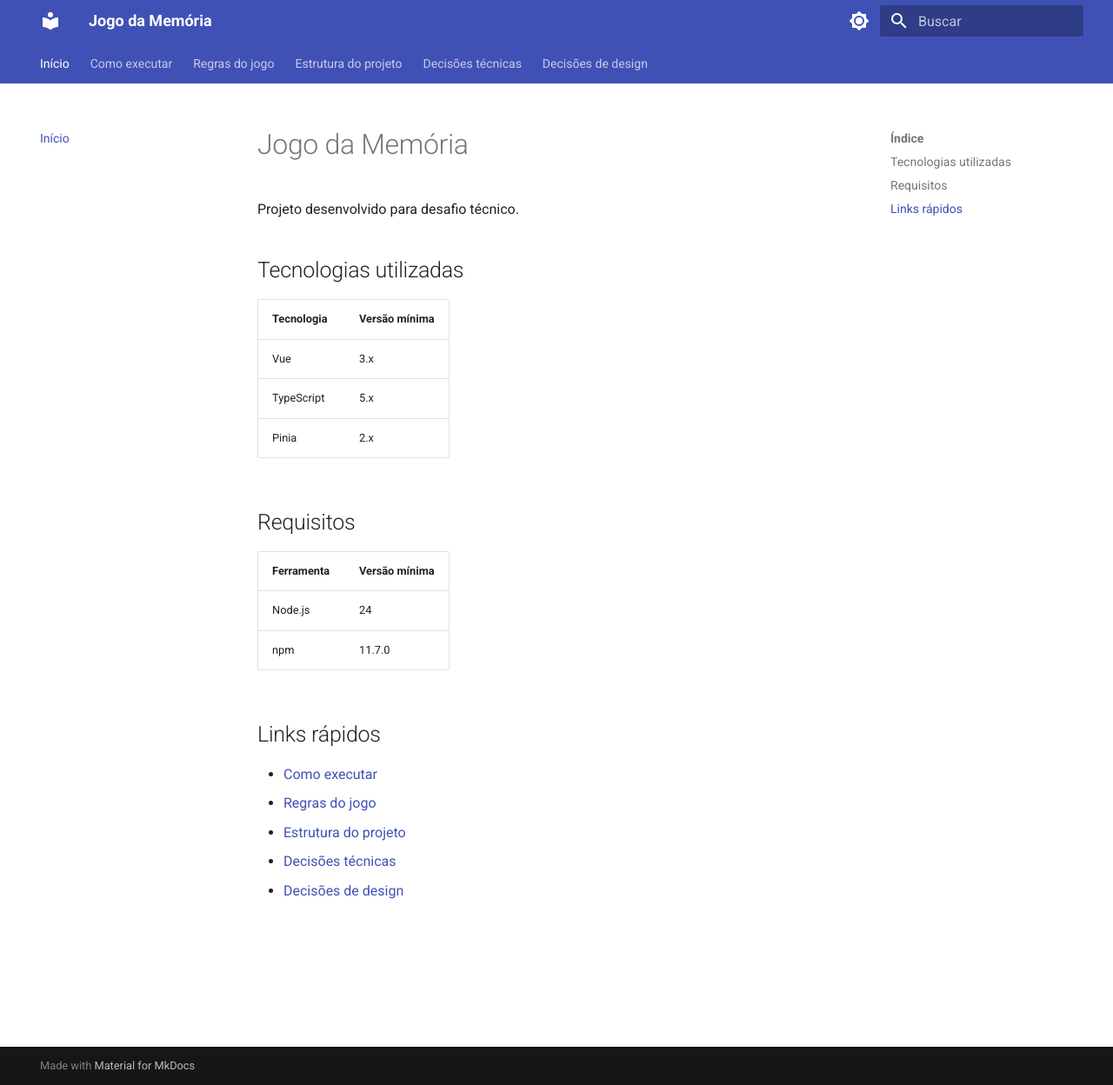
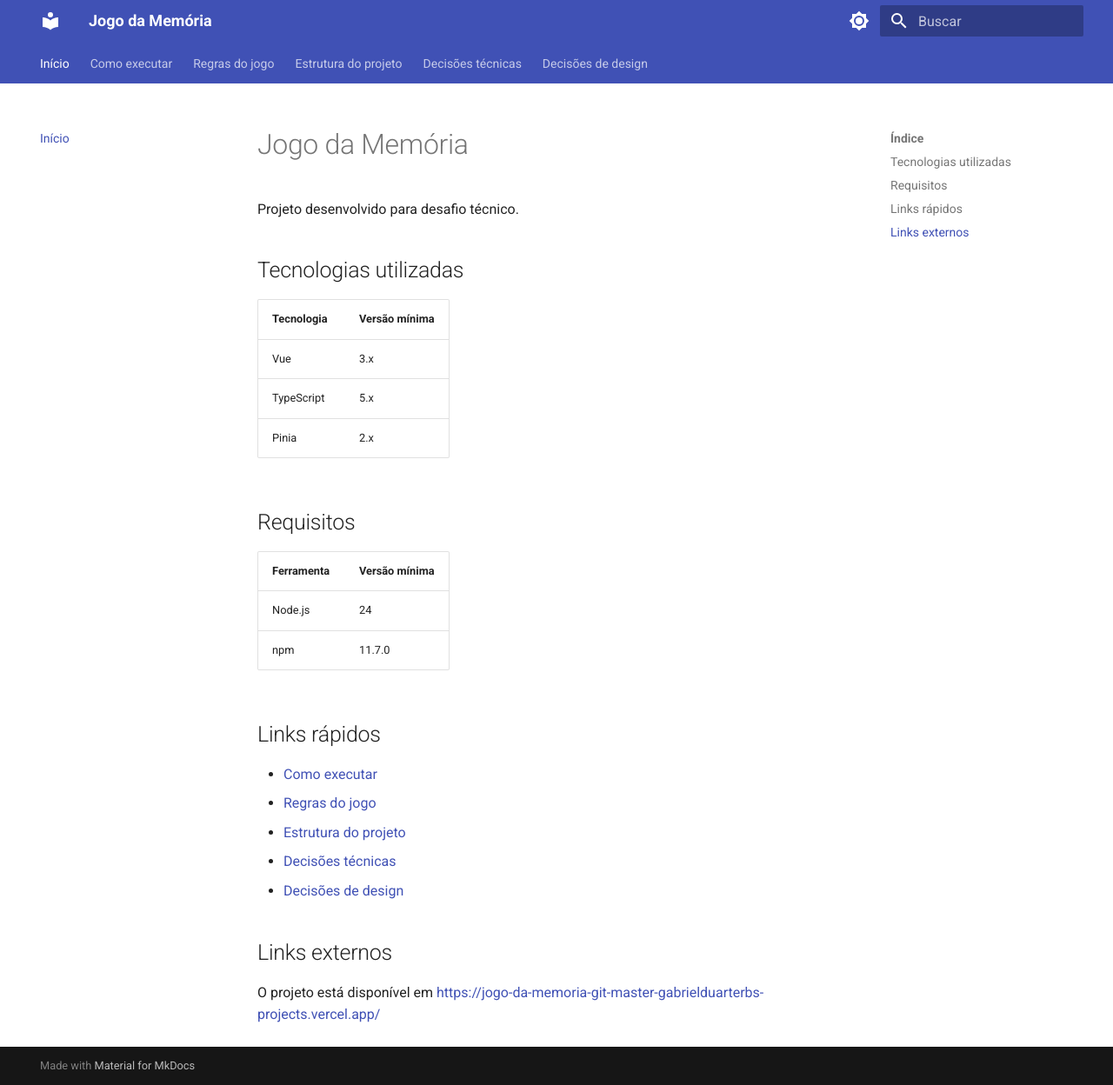
Before and after one commit to GabrielDuarteRB/jogo-da-memoria, an MkDocs documentation site: the page built from docs/index.md, in a window 1280 px wide and 1248 px high. Shown: the whole window at 87% size. Built offline with MkDocs 1.6.1 and Material for MkDocs 9.7.7, drawn with Linux system fonts in a browser that asks for light colours.

```diff
--- a/docs/index.md
+++ b/docs/index.md
@@ -24,3 +24,7 @@ Projeto desenvolvido para desafio técnico.
 - [Estrutura do projeto](estrutura.md)
 - [Decisões técnicas](decisoes-tecnicas.md)
 - [Decisões de design](decisoes-design.md)
+
+## Links externos
+
+O projeto está disponível em [https://jogo-da-memoria-git-master-gabrielduarterbs-projects.vercel.app/](https://jogo-da-memoria-git-master-gabrielduarterbs-projects.vercel.app/)
```
Also changed, not shown: README.md (+11 -0 lines).
